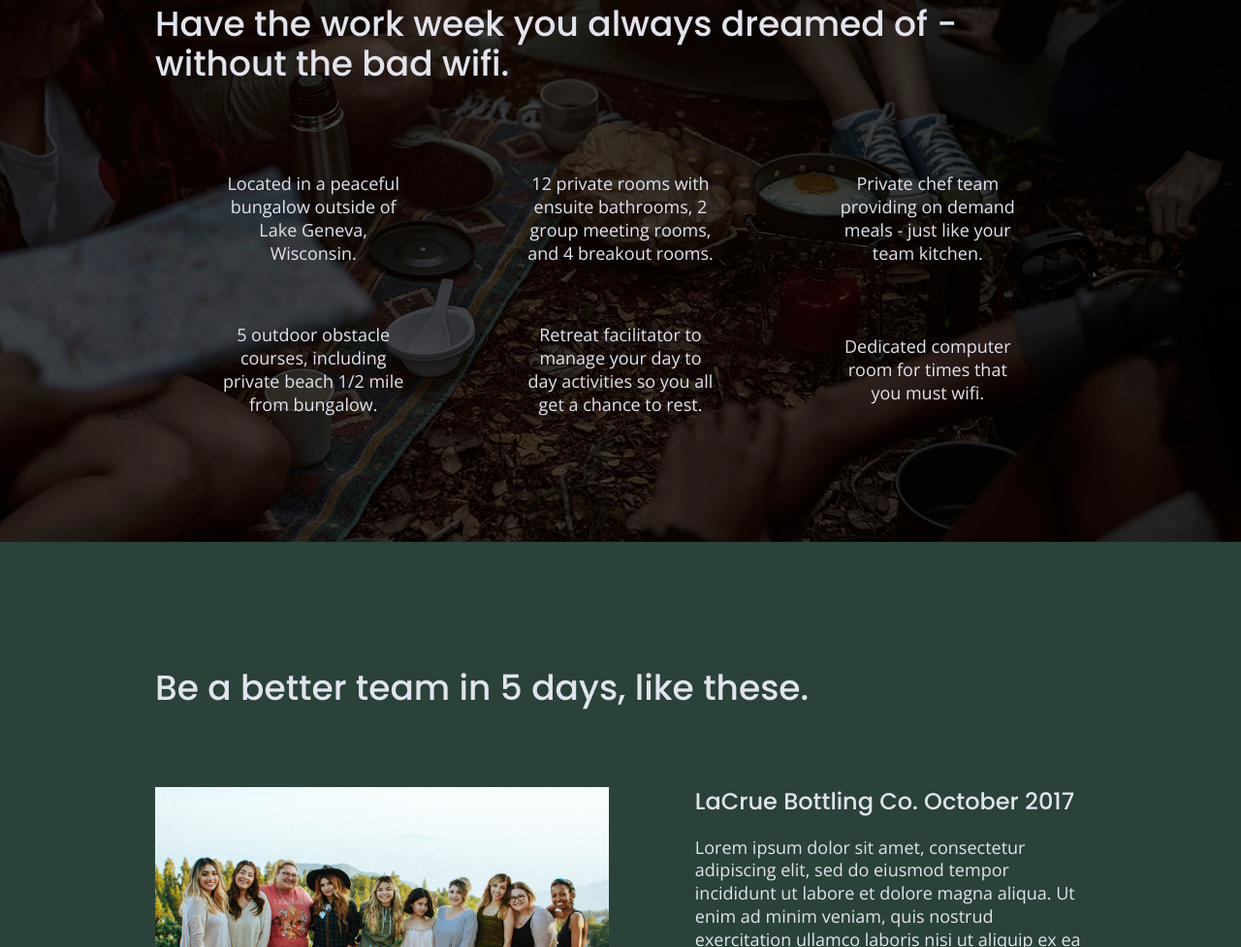
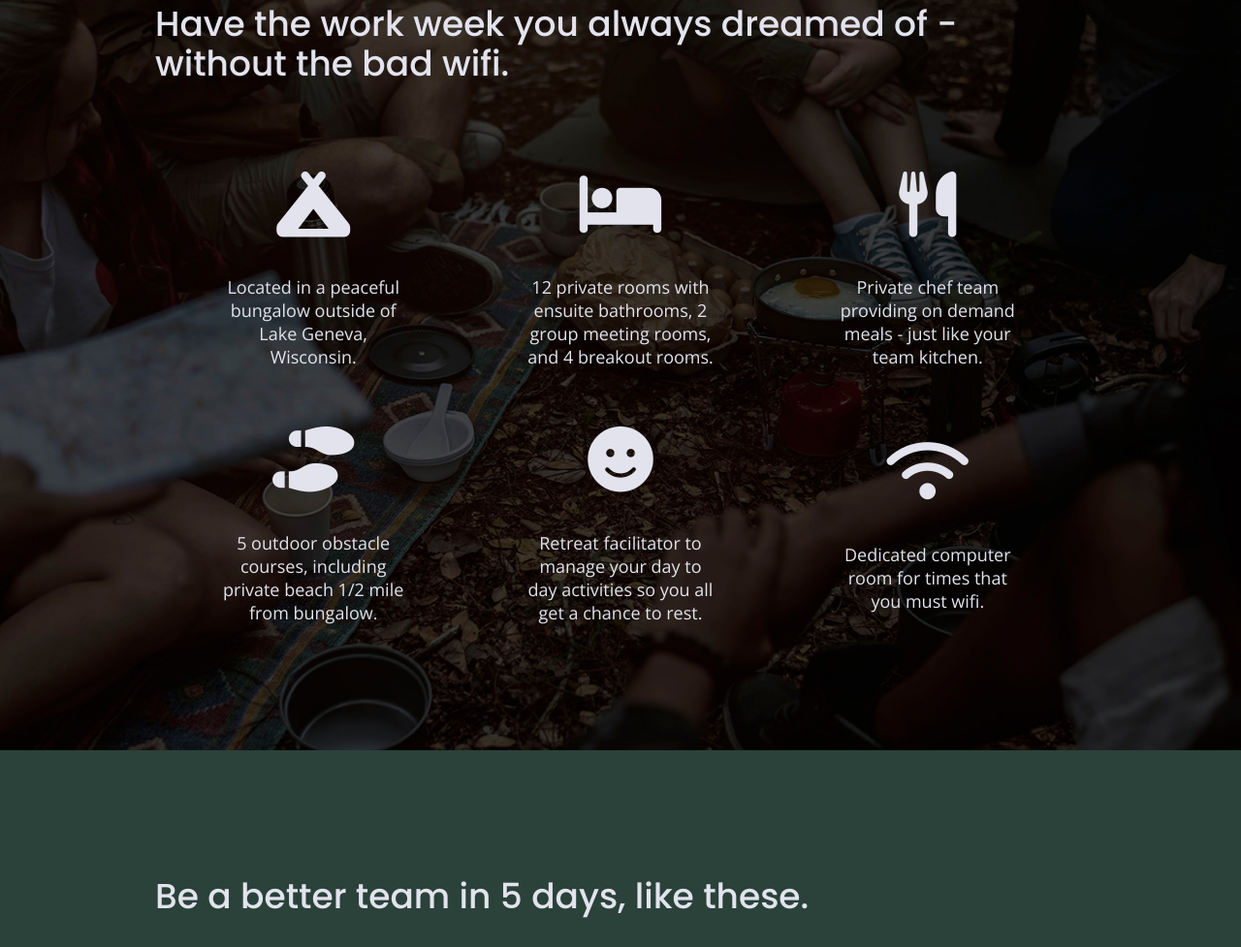
Before and after one commit to joy-hancock/unplugged-retreat, a website built with Parcel: page index.html in a window 1280 px wide. Shown: the part 1217-2194 px from the top of the page at 97% size. Built offline with nearby package versions, Linux system fonts and the light colour scheme.

Commit message:
Added Font Awesome fonts

```diff
--- a/css/main.css
+++ b/css/main.css
@@ -372,6 +372,12 @@ aside input[type=button] {
 .features p {
     margin: 0;
     text-align: center;
+    font-size: 1.125em;
+}
+
+.features i {
+    font-size: 3.75em;
+    margin-bottom: 40px;
 }
 
 
--- a/index.html
+++ b/index.html
@@ -18,6 +18,7 @@
 
   <link rel="stylesheet" href="css/normalize.css">
   <link rel="stylesheet" href="css/main.css">
+  <script src="https://kit.fontawesome.com/b96129f1e4.js" crossorigin="anonymous"></script>
   <link href="https://fonts.googleapis.com/css?family=Open+Sans:400,700|Poppins:500,700" rel="stylesheet">
 
   <meta name="theme-color" content="#fafafa">
@@ -86,6 +87,7 @@
                <div class="features-items">
                     <article>
                        <p class="font-awesome-icon">
+                           <i class="fas fa-campground"></i>
                        </p>
                        <p class="features-item-description">
                            Located in a peaceful bungalow outside of Lake Geneva, Wisconsin.
@@ -93,6 +95,7 @@
                     </article>
                     <article>
                         <p class="font-awesome-icon">
+                            <i class="fas fa-bed"></i>
                         </p>
                         <p class="features-item-description">
                             12 private rooms with ensuite bathrooms, 2 group meeting rooms, and 4 breakout rooms.
@@ -100,6 +103,7 @@
                      </article>
                      <article>
                         <p class="font-awesome-icon">
+                            <i class="fas fa-utensils"></i>
                         </p>
                         <p class="features-item-description">
                             Private chef team providing on demand meals - just like your team kitchen.
@@ -107,6 +111,7 @@
                      </article>
                      <article>
                         <p class="font-awesome-icon">
+                            <i class="fas fa-shoe-prints"></i>
                         </p>
                         <p class="features-item-description">
                             5 outdoor obstacle courses, including private beach 1/2 mile from bungalow.
@@ -114,6 +119,7 @@
                      </article>
                      <article>
                         <p class="font-awesome-icon">
+                            <i class="fas fa-smile"></i>
                         </p>
                         <p class="features-item-description">
                             Retreat facilitator to manage your day to day activities so you all get a chance to rest.
@@ -121,6 +127,7 @@
                      </article>
                      <article>
                         <p class="font-awesome-icon">
+                            <i class="fas fa-wifi"></i>
                         </p>
                         <p class="features-item-description">
                             Dedicated computer room for times that you must wifi.
```
Also changed, not shown: about/index.html (+1 -0 lines), faq/index.html (+1 -0 lines).
